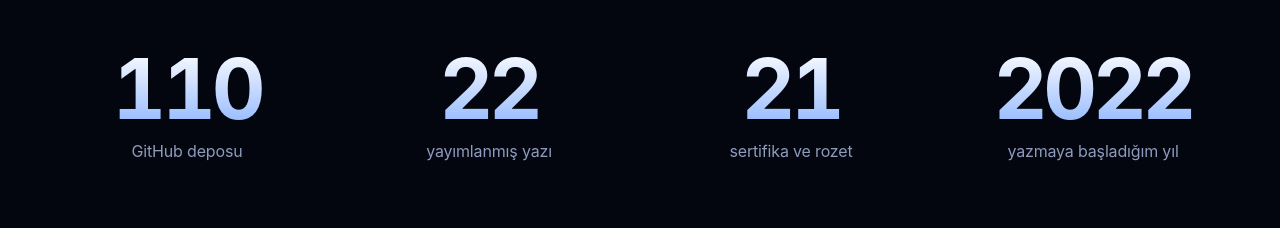
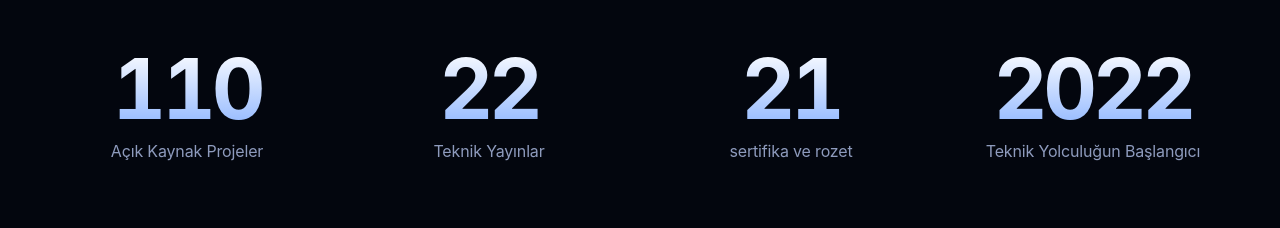
Before and after one commit to Ferdibrgll/Ferdi-portfolio, a website: page index.html in a window 1280 px wide. Shown: the part 2020-2248 px from the top of the page. Drawn offline with Linux system fonts and the light colour scheme; no server answers.

Commit message:
Update statistics section in index.html

```diff
--- a/index.html
+++ b/index.html
@@ -114,13 +114,12 @@
     </section>
     <div class="stats">
       <div class="wrap grid">
-        <div class="stat rv" tabindex="0"><strong data-count="110">0</strong><span>GitHub deposu</span></div>
-        <div class="stat rv" tabindex="0" style="--d:90ms"><strong data-count="22">0</strong><span>yayımlanmış
-            yazı</span></div>
+        <div class="stat rv" tabindex="0"><strong data-count="110">0</strong><span>	Açık Kaynak Projeler</span></div>
+        <div class="stat rv" tabindex="0" style="--d:90ms"><strong data-count="22">0</strong><span>Teknik Yayınlar</span></div>
         <div class="stat rv" tabindex="0" style="--d:180ms"><strong data-count="21">0</strong><span>sertifika ve
             rozet</span></div>
         <div class="stat rv" tabindex="0" style="--d:270ms"><strong data-count="2022"
-            data-from="2000">2000</strong><span>yazmaya başladığım yıl</span></div>
+            data-from="2000">2000</strong><span>Teknik Yolculuğun Başlangıcı</span></div>
       </div>
     </div>
     <section id="uzmanlik">
```
